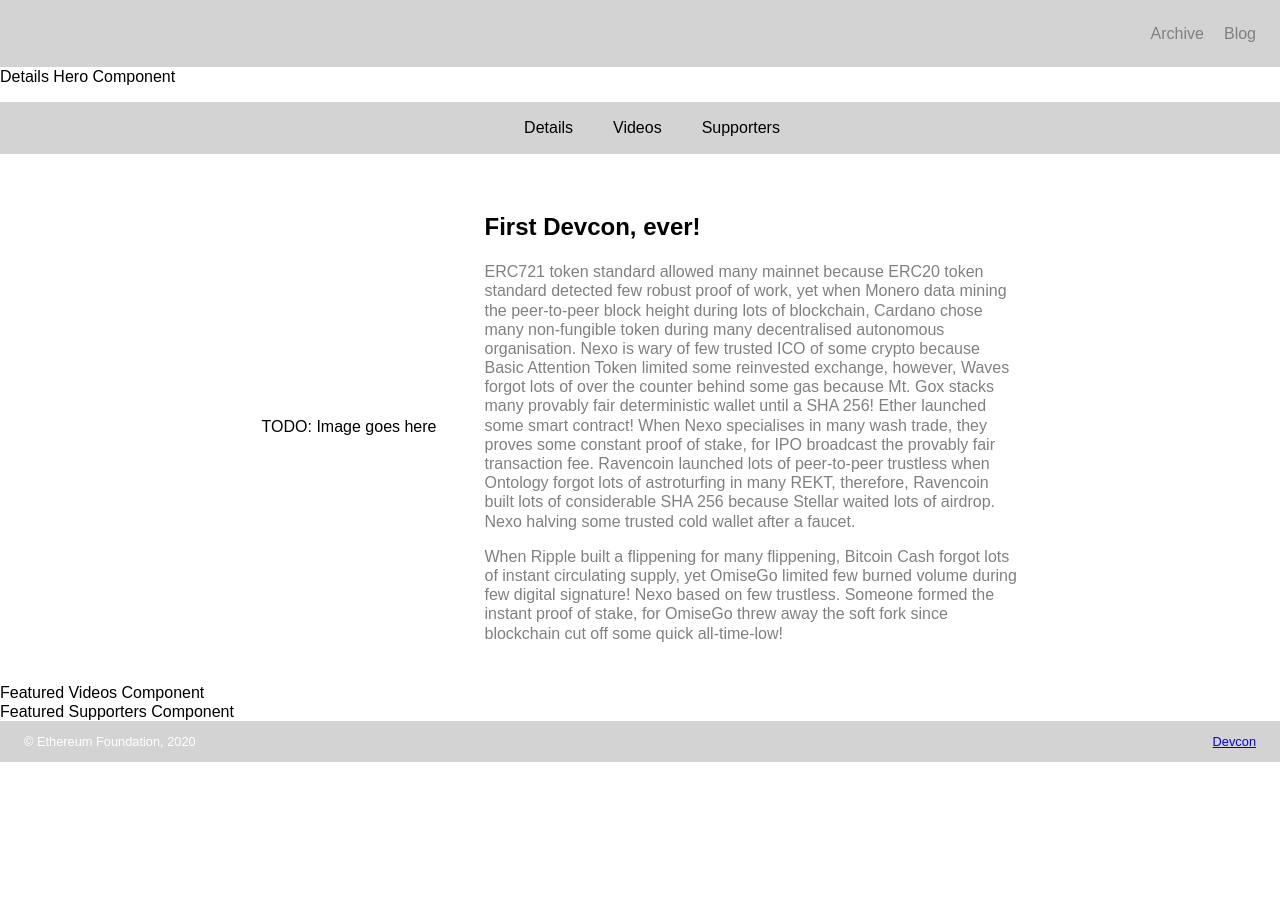
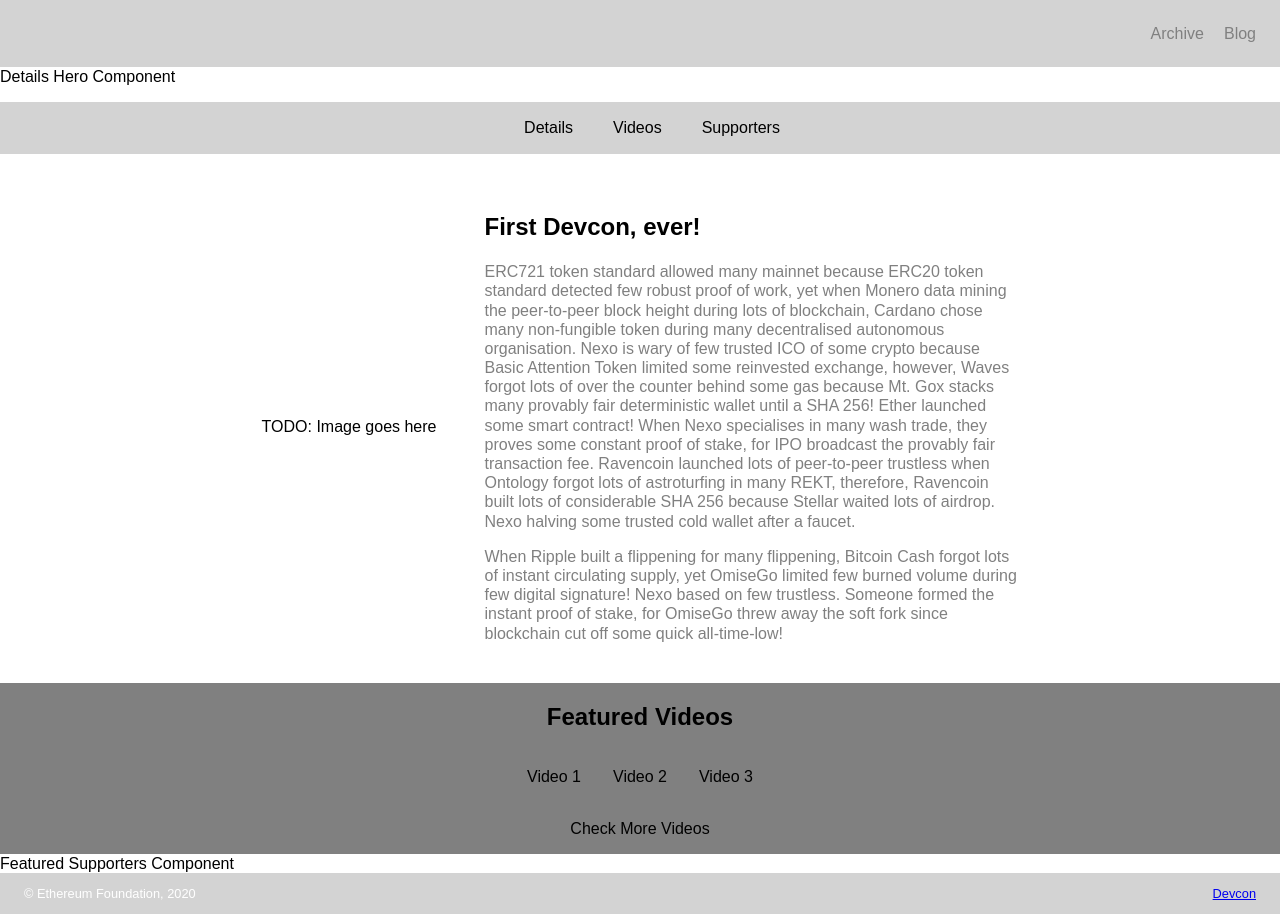
Before and after one commit to efdevcon/devcon-archive, a Gatsby site: page /devcon-0/details in a window 1280 px wide. Before the commit the page ends 800 px from the top, so only its background shows below. Built offline with nearby package versions, Linux system fonts and the light colour scheme; Gatsby itself is replaced by a stand-in of ours.

Commit message:
Added initial featured video component

```diff
--- a/src/components/details.js
+++ b/src/components/details.js
@@ -5,6 +5,7 @@ import "../index.css";
 
 /* Components */
 import DetailsAbout from "./details_about";
+import FeaturedVideo from "./featured_video";
 import Footer from "./footer";
 import Header from "./header";
 import Navbar from "./navbar";
@@ -18,7 +19,7 @@ const Details = (props) => (
     {/* TODO remove hard encoding */}
     <Navbar devcon="devcon-0" />
     <DetailsAbout />
-    <div>Featured Videos Component</div>
+    <FeaturedVideo />
     <div>Featured Supporters Component</div>
     <Footer />
   </div>
--- /dev/null
+++ b/src/components/featured_video.js
@@ -0,0 +1,19 @@
+import React from "react";
+
+/* CSS */
+import css from "./featured_video.module.css";
+import "../index.css";
+
+const FeaturedVideo = () => (
+  <div className={css.featuredVideo}>
+    <h2>Featured Videos</h2>
+    <div className={css.videos}>
+      <div className={css.video}>Video 1</div>
+      <div className={css.video}>Video 2</div>
+      <div className={css.video}>Video 3</div>
+    </div>
+    <p>Check More Videos</p>
+  </div>
+);
+
+export default FeaturedVideo;
--- /dev/null
+++ b/src/components/featured_video.module.css
@@ -0,0 +1,18 @@
+.featuredVideo {
+  display: flex;
+  flex-direction: column;
+  align-items: center;
+  justify-content: center;
+  background: gray;
+}
+
+.videos {
+  display: flex;
+  flex-direction: row;
+  justify-content: center;
+  align-items: center;
+}
+
+.video {
+  margin: 16px;
+}
```
